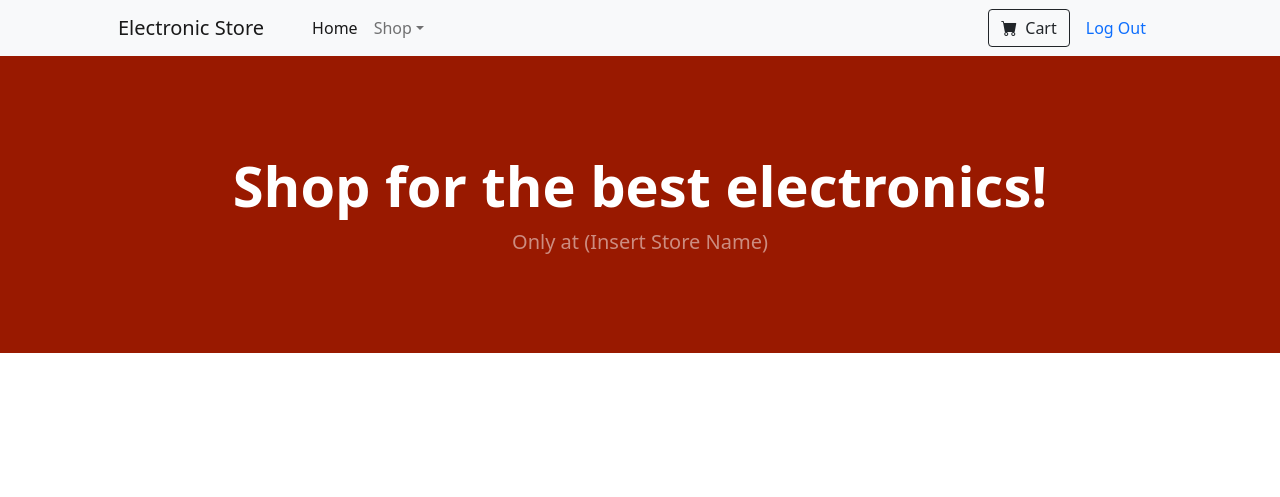
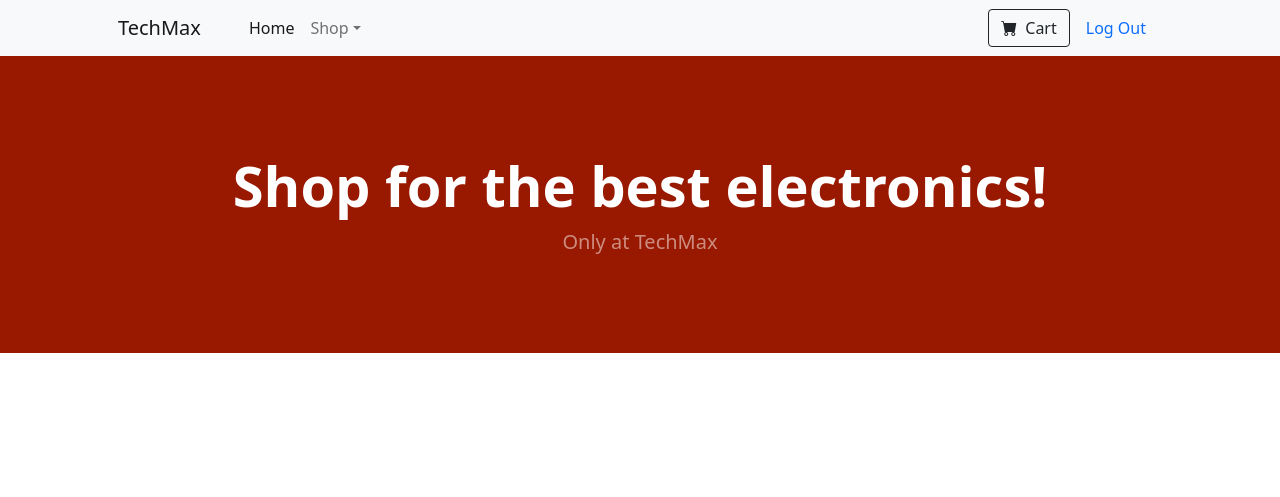
Before and after one commit to andrewmester1/FinalProjectDatabase, a PHP site: page / in a window 1280 px wide. Shown: the top 497 px of the page. Run offline with PHP 8.4, Linux system fonts and the light colour scheme.

Commit message:
Changed Store Name

```diff
--- a/cartpage.php
+++ b/cartpage.php
@@ -95,7 +95,7 @@ if(isset($_GET["action"]))
         <meta name="viewport" content="width=device-width, initial-scale=1, shrink-to-fit=no" />
         <meta name="description" content="" />
         <meta name="author" content="" />
-        <title>Electronic Store</title>
+        <title>TechMax</title>
         <!-- Favicon-->
         <link rel="icon" type="image/x-icon" href="assets/favicon.ico" />
         <!-- Bootstrap icons-->
@@ -107,7 +107,7 @@ if(isset($_GET["action"]))
         <!-- Navigation-->
         <nav class="navbar navbar-expand-lg navbar-light bg-light">
             <div class="container px-4 px-lg-5">
-                <a class="navbar-brand" href="#!">Electronic Store</a>
+                <a class="navbar-brand" href="#!">TechMax</a>
                 <button class="navbar-toggler" type="button" data-bs-toggle="collapse" data-bs-target="#navbarSupportedContent" aria-controls="navbarSupportedContent" aria-expanded="false" aria-label="Toggle navigation"><span class="navbar-toggler-icon"></span></button>
                 <div class="collapse navbar-collapse" id="navbarSupportedContent">
                     <ul class="navbar-nav me-auto mb-2 mb-lg-0 ms-lg-4">
--- a/games.php
+++ b/games.php
@@ -6,7 +6,7 @@
         <meta name="viewport" content="width=device-width, initial-scale=1, shrink-to-fit=no" />
         <meta name="description" content="" />
         <meta name="author" content="" />
-        <title>Electronic Store</title>
+        <title>TechMax</title>
         <!-- Favicon-->
         <link rel="icon" type="image/x-icon" href="assets/favicon.ico" />
         <!-- Bootstrap icons-->
@@ -18,7 +18,7 @@
         <!-- Navigation-->
         <nav class="navbar navbar-expand-lg navbar-light bg-light">
             <div class="container px-4 px-lg-5">
-                <a class="navbar-brand" href="#!">Electronic Store</a>
+                <a class="navbar-brand" href="#!">TechMax</a>
                 <button class="navbar-toggler" type="button" data-bs-toggle="collapse" data-bs-target="#navbarSupportedContent" aria-controls="navbarSupportedContent" aria-expanded="false" aria-label="Toggle navigation"><span class="navbar-toggler-icon"></span></button>
                 <div class="collapse navbar-collapse" id="navbarSupportedContent">
                     <ul class="navbar-nav me-auto mb-2 mb-lg-0 ms-lg-4">
--- a/index.php
+++ b/index.php
@@ -9,7 +9,7 @@ $con = mysqli_connect('localhost','root');
         <meta name="viewport" content="width=device-width, initial-scale=1, shrink-to-fit=no" />
         <meta name="description" content="" />
         <meta name="author" content="" />
-        <title>Electronic Store</title>
+        <title>TechMax</title>
         <!-- Favicon-->
         <link rel="icon" type="image/x-icon" href="assets/favicon.ico" />
         <!-- Bootstrap icons-->
@@ -21,7 +21,7 @@ $con = mysqli_connect('localhost','root');
         <!-- Navigation-->
         <nav class="navbar navbar-expand-lg navbar-light bg-light">
             <div class="container px-4 px-lg-5">
-                <a class="navbar-brand" href="#!">Electronic Store</a>
+                <a class="navbar-brand" href="#!">TechMax</a>
                 <button class="navbar-toggler" type="button" data-bs-toggle="collapse" data-bs-target="#navbarSupportedContent" aria-controls="navbarSupportedContent" aria-expanded="false" aria-label="Toggle navigation"><span class="navbar-toggler-icon"></span></button>
                 <div class="collapse navbar-collapse" id="navbarSupportedContent">
                     <ul class="navbar-nav me-auto mb-2 mb-lg-0 ms-lg-4">
@@ -54,7 +54,7 @@ $con = mysqli_connect('localhost','root');
             <div class="container px-4 px-lg-5 my-5">
                 <div class="text-center text-white">
                     <h1 class="display-4 fw-bolder">Shop for the best electronics!</h1>
-                    <p class="lead fw-normal text-white-50 mb-0">Only at (Insert Store Name)</p>
+                    <p class="lead fw-normal text-white-50 mb-0">Only at TechMax</p>
                 </div>
             </div>
         </header>
--- a/laptops.php
+++ b/laptops.php
@@ -8,7 +8,7 @@
         <meta name="viewport" content="width=device-width, initial-scale=1, shrink-to-fit=no" />
         <meta name="description" content="" />
         <meta name="author" content="" />
-        <title>Electronic Store</title>
+        <title>TechMax</title>
         <!-- Favicon-->
         <link rel="icon" type="image/x-icon" href="assets/favicon.ico" />
         <!-- Bootstrap icons-->
@@ -20,7 +20,7 @@
         <!-- Navigation-->
         <nav class="navbar navbar-expand-lg navbar-light bg-light">
             <div class="container px-4 px-lg-5">
-                <a class="navbar-brand" href="#!">Electronic Store</a>
+                <a class="navbar-brand" href="#!">TechMax</a>
                 <button class="navbar-toggler" type="button" data-bs-toggle="collapse" data-bs-target="#navbarSupportedContent" aria-controls="navbarSupportedContent" aria-expanded="false" aria-label="Toggle navigation"><span class="navbar-toggler-icon"></span></button>
                 <div class="collapse navbar-collapse" id="navbarSupportedContent">
                     <ul class="navbar-nav me-auto mb-2 mb-lg-0 ms-lg-4">
--- a/login.php
+++ b/login.php
@@ -16,7 +16,7 @@
         <meta name="viewport" content="width=device-width, initial-scale=1, shrink-to-fit=no" />
         <meta name="description" content="" />
         <meta name="author" content="" />
-        <title>Electronic Store</title>
+        <title>TechMax</title>
         <!-- Favicon-->
         <link rel="icon" type="image/x-icon" href="assets/favicon.ico" />
         <!-- Bootstrap icons-->
--- a/registration.php
+++ b/registration.php
@@ -6,7 +6,7 @@
         <meta name="viewport" content="width=device-width, initial-scale=1, shrink-to-fit=no" />
         <meta name="description" content="" />
         <meta name="author" content="" />
-        <title>Electronic Store</title>
+        <title>TechMax</title>
         <!-- Favicon-->
         <link rel="icon" type="image/x-icon" href="assets/favicon.ico" />
         <!-- Bootstrap icons-->
--- a/tv.php
+++ b/tv.php
@@ -6,7 +6,7 @@
         <meta name="viewport" content="width=device-width, initial-scale=1, shrink-to-fit=no" />
         <meta name="description" content="" />
         <meta name="author" content="" />
-        <title>Electronic Store</title>
+        <title>TechMax</title>
         <!-- Favicon-->
         <link rel="icon" type="image/x-icon" href="assets/favicon.ico" />
         <!-- Bootstrap icons-->
@@ -18,7 +18,7 @@
         <!-- Navigation-->
         <nav class="navbar navbar-expand-lg navbar-light bg-light">
             <div class="container px-4 px-lg-5">
-                <a class="navbar-brand" href="#!">Electronic Store</a>
+                <a class="navbar-brand" href="#!">TechMax</a>
                 <button class="navbar-toggler" type="button" data-bs-toggle="collapse" data-bs-target="#navbarSupportedContent" aria-controls="navbarSupportedContent" aria-expanded="false" aria-label="Toggle navigation"><span class="navbar-toggler-icon"></span></button>
                 <div class="collapse navbar-collapse" id="navbarSupportedContent">
                     <ul class="navbar-nav me-auto mb-2 mb-lg-0 ms-lg-4">
```
Also changed, not shown: electronicstore.sql (+4 -4 lines).
